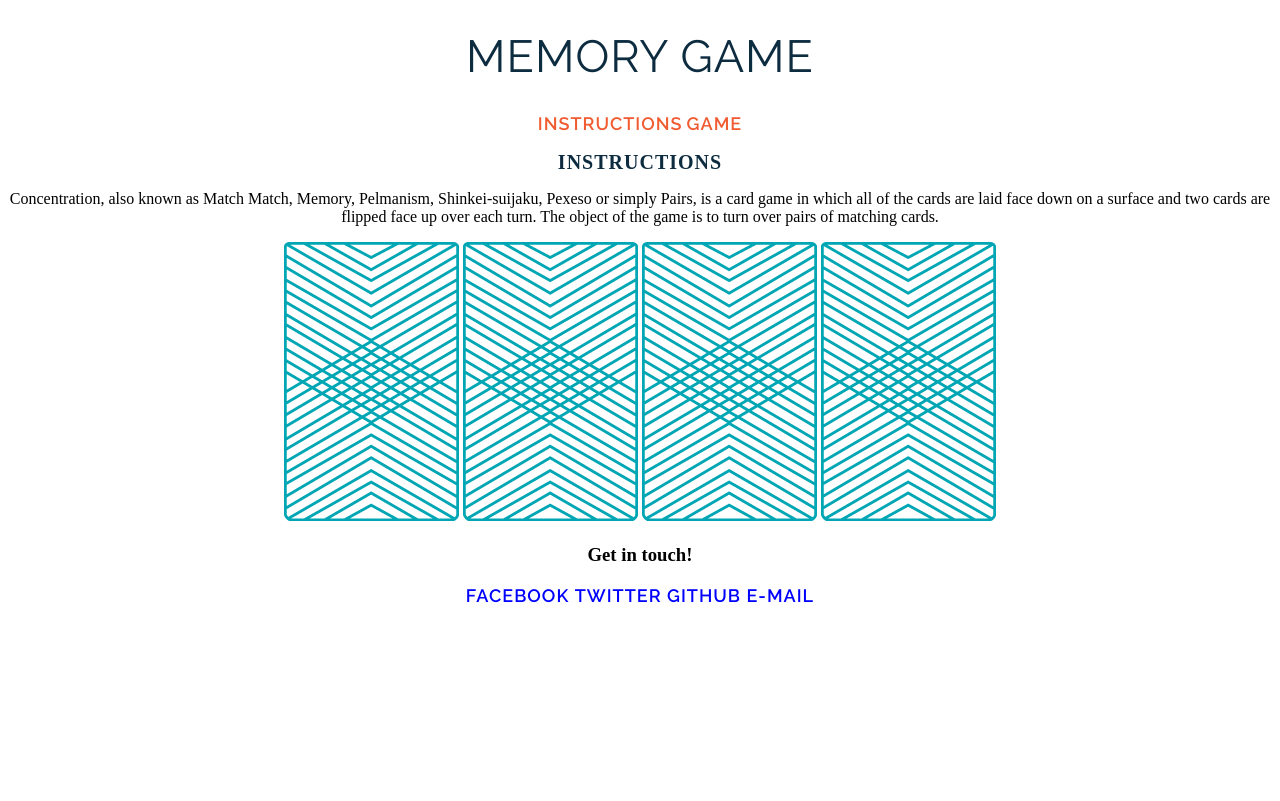
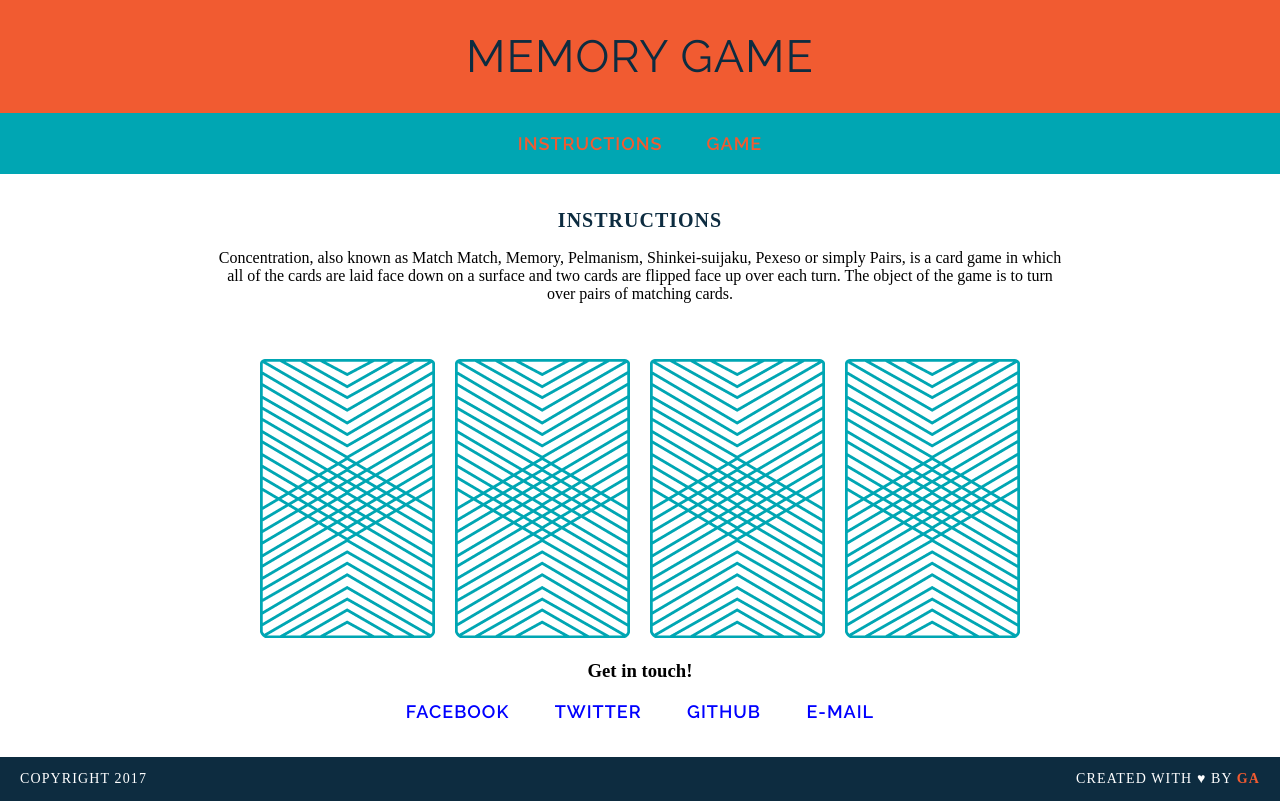
Before and after one commit to svetlasyrimis/wdi-fundamentals-memorygame, a plain HTML site: page memory_game/index.html in a window 1280 px wide. Drawn offline with Linux system fonts and the light colour scheme; a web font is replaced by a local one.

```diff
--- /dev/null
+++ b/memory_game/JS/main.js
@@ -0,0 +1,7 @@
+var cardOne = "queen";
+var cardTwo = "queen";
+var cardThree = "king";
+var cardfour = "king";
+
+console.log(`User flipped ${cardOne}`);
+console.log(`User flipped ${cardThree}`);
--- a/memory_game/css/style.css
+++ b/memory_game/css/style.css
@@ -1,5 +1,6 @@
 body {
     text-align: center;
+    margin:0;
     }
 a {
     text-decoration: none;
@@ -9,7 +10,35 @@ a {
     font-weight: 600;
     font-size: 18px;
     text-transform: uppercase;
+    margin: 20px;
 }
+a:hover {
+    border-bottom:2px solid transparent;
+}
+a:hover {
+    color:white;
+}
+nav {
+    background-color: #00A6B3;
+    color: #FFFFFF;
+    padding-top: 20px;
+    padding-bottom: 20px;
+}
+main {
+    width: 850px;
+    margin: 35px auto 35px auto;
+}
+img {
+    margin-top: 40px;
+    margin-left: 8px;
+    margin-right: 8px;
+}
+header {
+    background-color: #F15B31;
+    color:#FFFFFF;
+    padding: 30px 20px 30px 20px;
+}
+
 h1 {
     font-family: "Raleway", sans-serif;
     color: #0D2C40;
@@ -17,6 +46,7 @@ h1 {
     font-weight: 400;
     font-size: 45px;
     text-transform: uppercase;
+    margin: 0;
     }
 #instructions {
     font-family: "Droid Serif", serif;
@@ -25,7 +55,6 @@ h1 {
     font-weight: 600;
     font-size: 20px;
     text-transform: uppercase;
-    text-align: center;
 }
 p {
     font-family: "Droid Serif", serif;
@@ -40,3 +69,32 @@ p {
 
 
 }
+footer {
+    background-color: #0D2C40;
+    color:white;
+    text-transform: uppercase;
+    padding-left: 20px;
+    padding-right: 20px;
+    font-size: 14px;
+    letter-spacing: .08em;
+    font-weight: 500;
+}
+
+.copyright {
+    float: left;
+}
+.message {
+    float:right;
+}
+.clearfix:after {
+    visibility: hidden;
+    display: block;
+    content: " ";
+    clear: both;
+    height: 0;
+    font-size: 0;
+}
+.name {
+    color:#F15B31;
+    font-weight: 700;
+}
--- a/memory_game/index.html
+++ b/memory_game/index.html
@@ -12,11 +12,15 @@
 </head>
 
 <body>
+    <header>
     <h1>Memory Game</h1>
+    </header>
 
+<nav>
     <a href="#">Instructions</a>
     <a href="#">Game</a>
-
+</nav>
+    <main>
     <h2 id="instructions">Instructions</h2>
 
     <p>Concentration, also known as Match Match, Memory, Pelmanism, Shinkei-suijaku, Pexeso or simply Pairs, is a card
@@ -46,7 +50,11 @@
     </a>
 
 
-
+    </main>
+    <footer class="clearfix"><p class="copyright">Copyright 2017</p>
+    <p class="message">Created with &hearts; by <span class="name">GA</span></p>
+    </footer>
+    <script src="js/main.js"></script>
 </body>
 
 </html>
```
